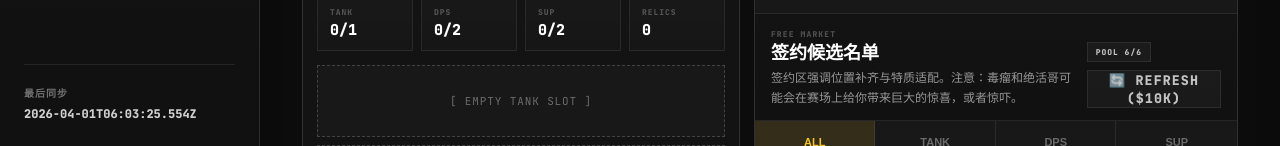
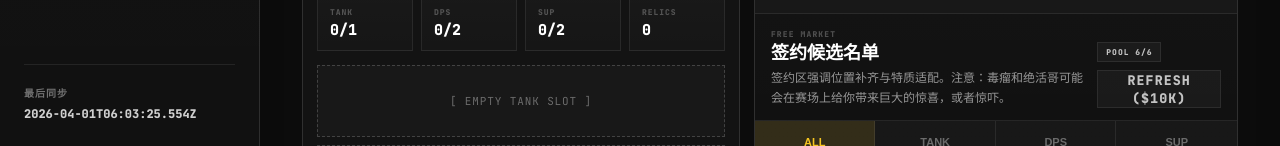
Before and after one commit to michaelsky5/fries-cup-stats, a React (Vite) app: page /shop in a window 1280 px wide. Shown: the part 654-800 px from the top of the page. Built offline with nearby package versions, Linux system fonts and the light colour scheme.

Commit message:
fix: 删除Emoji

```diff
--- a/src/EsportsManager/pages/ShopPage.jsx
+++ b/src/EsportsManager/pages/ShopPage.jsx
@@ -462,7 +462,7 @@ export default function ShopPage() {
                   <div className={styles.marketMetaBar}>
                     <span className={styles.marketMetaChip}>POOL {filteredCards.length}/6</span>
                     <button onClick={handleRefresh} className={styles.btnRefreshSmall}>
-                      🔄 REFRESH (${hasBlackCard ? 16 : 10}K)
+                      REFRESH (${hasBlackCard ? 16 : 10}K)
                     </button>
                   </div>
                 )}
```
